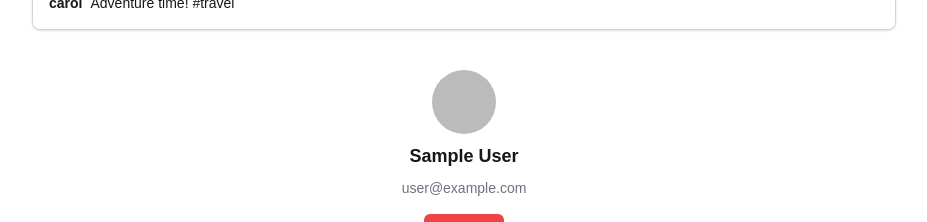
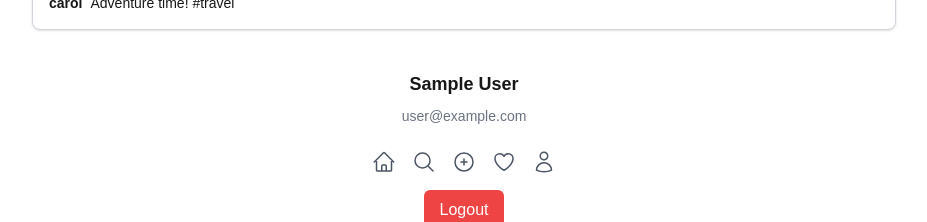
Before and after one commit to offorjohn/next-project, a Next.js app: page /dashboard in a window 1280 px wide. Shown: the part 3415-3637 px from the top of the page, without its empty margins (176-1103 px from the left). Built offline with nearby package versions, Linux system fonts and the light colour scheme; no server answers; sample sign-in values are in the browser's storage.

Commit message:
Initial commit

```diff
--- a/app/dashboard/page.tsx
+++ b/app/dashboard/page.tsx
@@ -201,13 +201,27 @@ export default function InstagramUI() {
        {/* Footer with user info and logout button */}
 <section className="mt-10 text-center">
   <div className="flex flex-col items-center space-y-2">
-            <img
-              src={photoURL}
-              alt="User avatar"
-              className="w-16 h-16 rounded-full object-cover"
-            />
+
     <p className="text-lg font-bold">{displayName}</p>
     <p className="text-sm text-gray-500">{email}</p>
+    {/* Icons Row */}
+    <div className="flex space-x-4 mt-4">
+      <button aria-label="Home">
+        <HomeIcon className="h-6 w-6 text-gray-600" />
+      </button>
+      <button aria-label="Search">
+        <MagnifyingGlassIcon className="h-6 w-6 text-gray-600" />
+      </button>
+      <button aria-label="Add">
+        <PlusCircleIcon className="h-6 w-6 text-gray-600" />
+      </button>
+      <button aria-label="Likes">
+        <HeartIcon className="h-6 w-6 text-gray-600" />
+      </button>
+      <button aria-label="Profile">
+        <UserIcon className="h-6 w-6 text-gray-600" />
+      </button>
+    </div>
     <button
       onClick={logOut}
       className="mt-2 px-4 py-2 bg-red-500 text-white rounded-md"
@@ -216,6 +230,7 @@ export default function InstagramUI() {
     </button>
   </div>
 </section>
+
       </main>
     </>
   );
```
Lines whose indentation alone changed are shown as unchanged.
